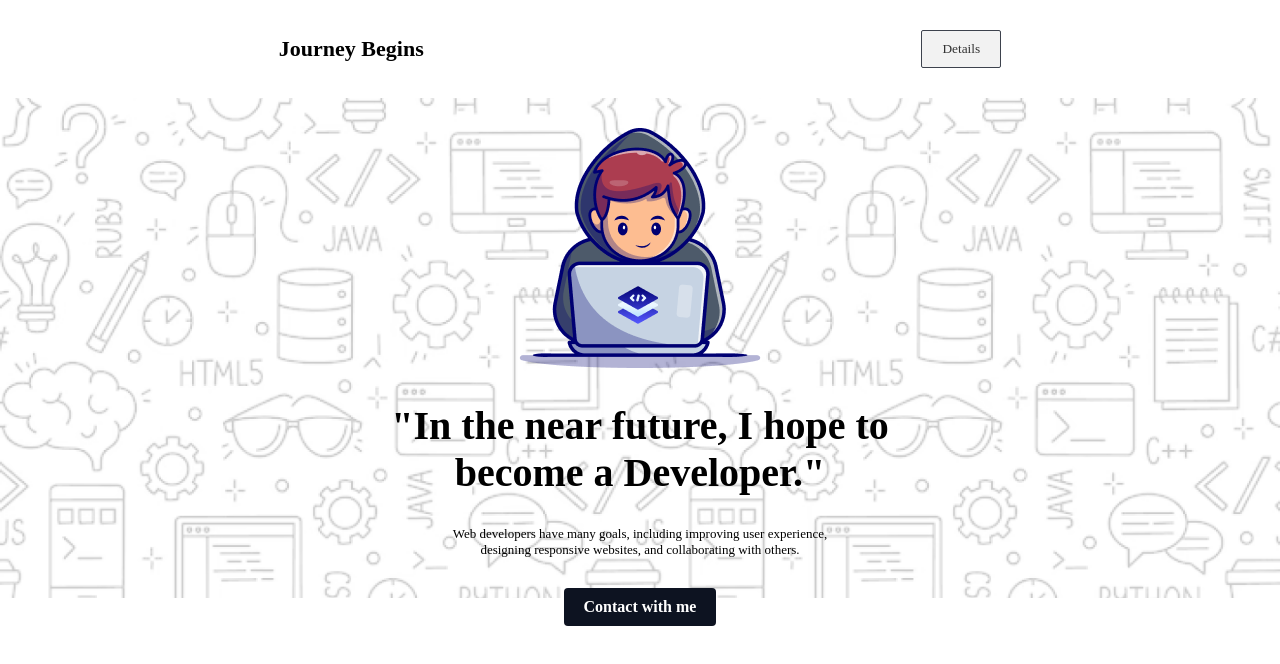
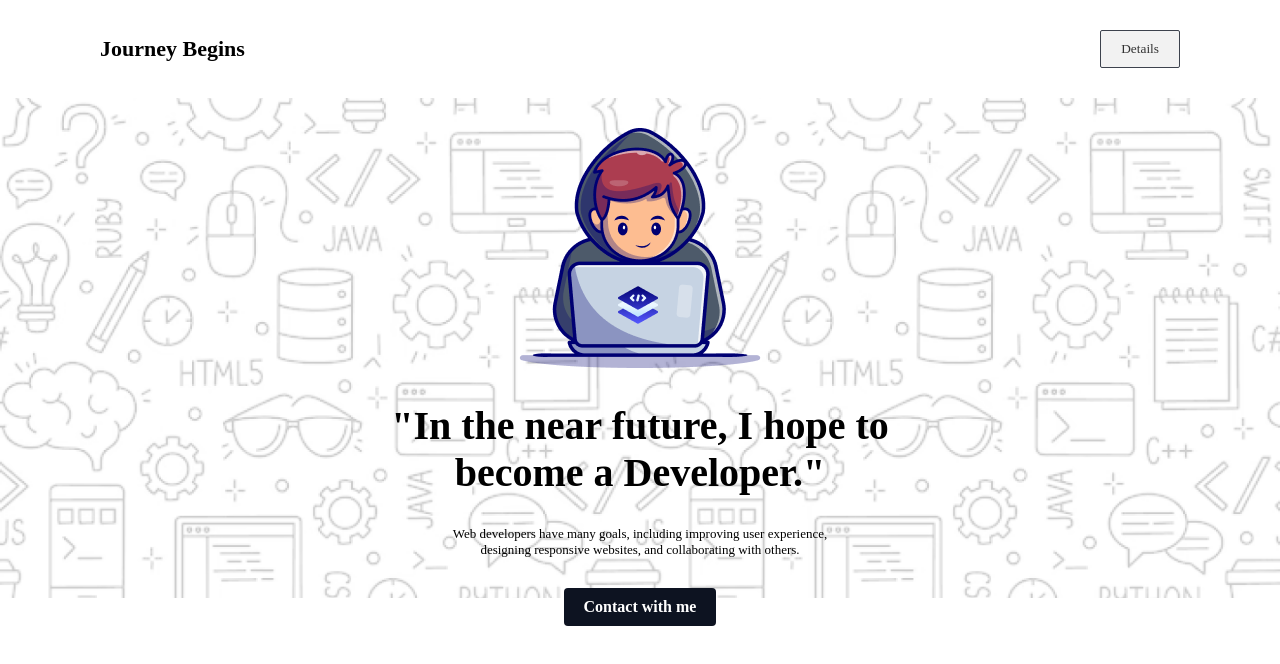
Before and after one commit to ShahariarSohan/journey-begins, a plain HTML site: page index.html in a window 1280 px wide. Drawn offline with Linux system fonts and the light colour scheme; a web font is replaced by a local one.

Commit message:
navbar modified

```diff
--- a/styles/style.css
+++ b/styles/style.css
@@ -6,9 +6,9 @@
 }
 /* navbar styles */
 .navbar {
-  margin: 30px;
+  margin: 30px 100px;
   display: flex;
-  justify-content: space-around;
+  justify-content: space-between;
   align-items: center;
 }
 .nav-title {
```
